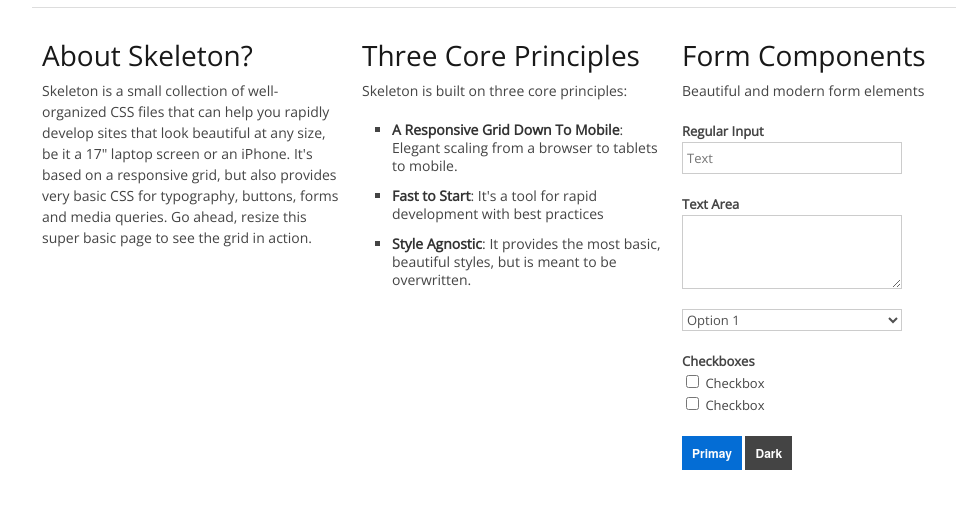
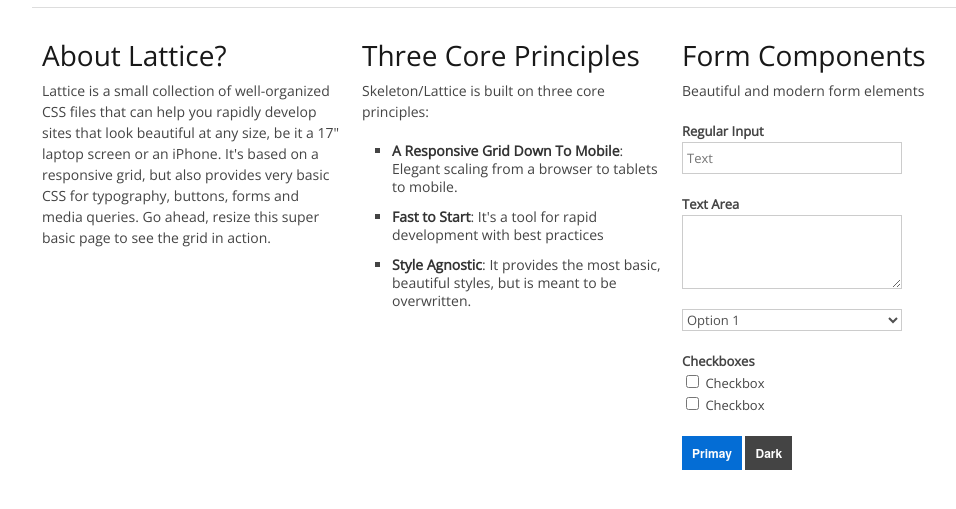
Before and after one commit to fiveisprime/lattice, a plain HTML site: page index.html in a window 1280 px wide. Shown: the part 117-626 px from the top of the page, without its empty margins (128-1084 px from the left). Drawn offline with nearby package versions, Linux system fonts and the light colour scheme.

Commit message:
Updated name in the example page.

```diff
--- a/index.html
+++ b/index.html
@@ -54,9 +54,9 @@
     </header>
 
     <article class="one-third column">
-      <h3>About Skeleton?</h3>
+      <h3>About Lattice?</h3>
       <p>
-        Skeleton is a small collection of well-organized CSS files that can
+        Lattice is a small collection of well-organized CSS files that can
         help you rapidly develop sites that look beautiful at any size, be it a
         17" laptop screen or an iPhone. It's based on a responsive grid, but
         also provides very basic CSS for typography, buttons, forms and media
@@ -67,7 +67,7 @@
 
     <article class="one-third column">
       <h3>Three Core Principles</h3>
-      <p>Skeleton is built on three core principles:</p>
+      <p>Skeleton/Lattice is built on three core principles:</p>
       <ul class="square">
         <li><strong>A Responsive Grid Down To Mobile</strong>: Elegant scaling from a browser to tablets to mobile.</li>
         <li><strong>Fast to Start</strong>: It's a tool for rapid development with best practices</li>
```
